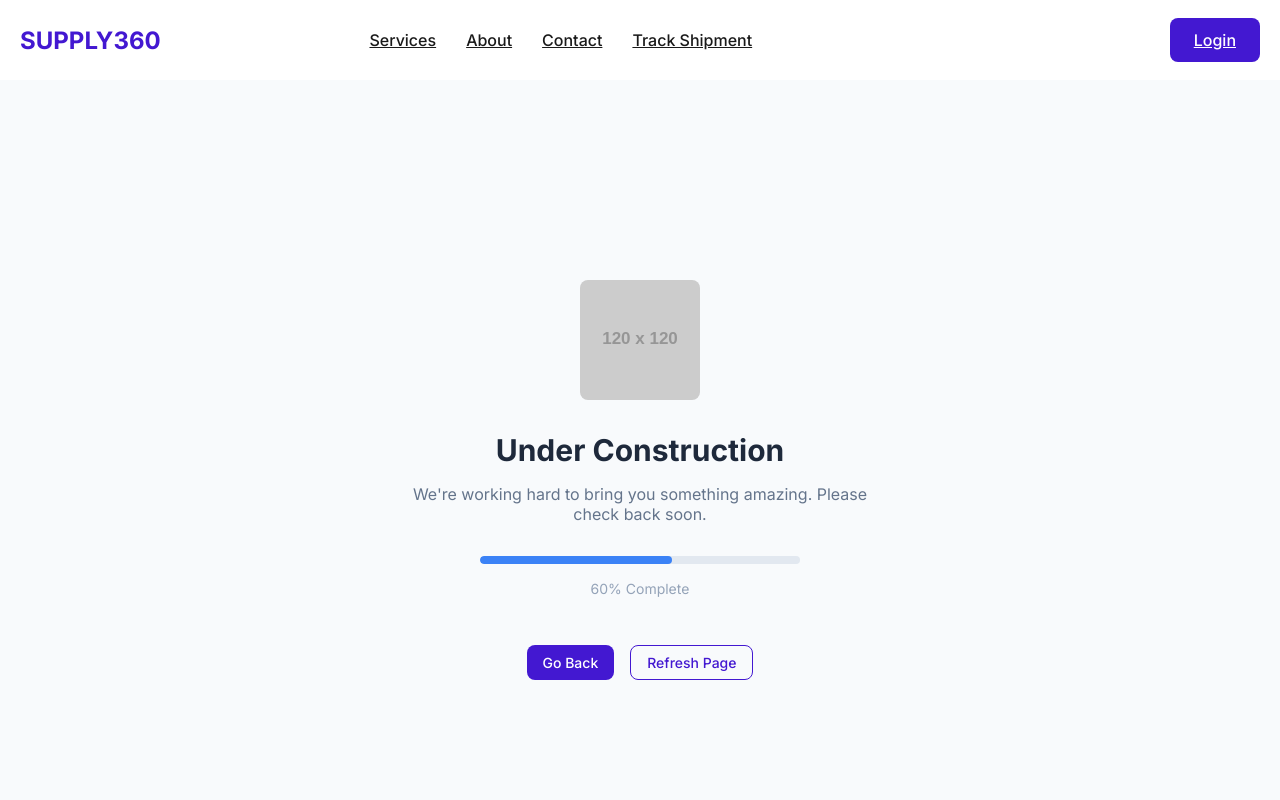
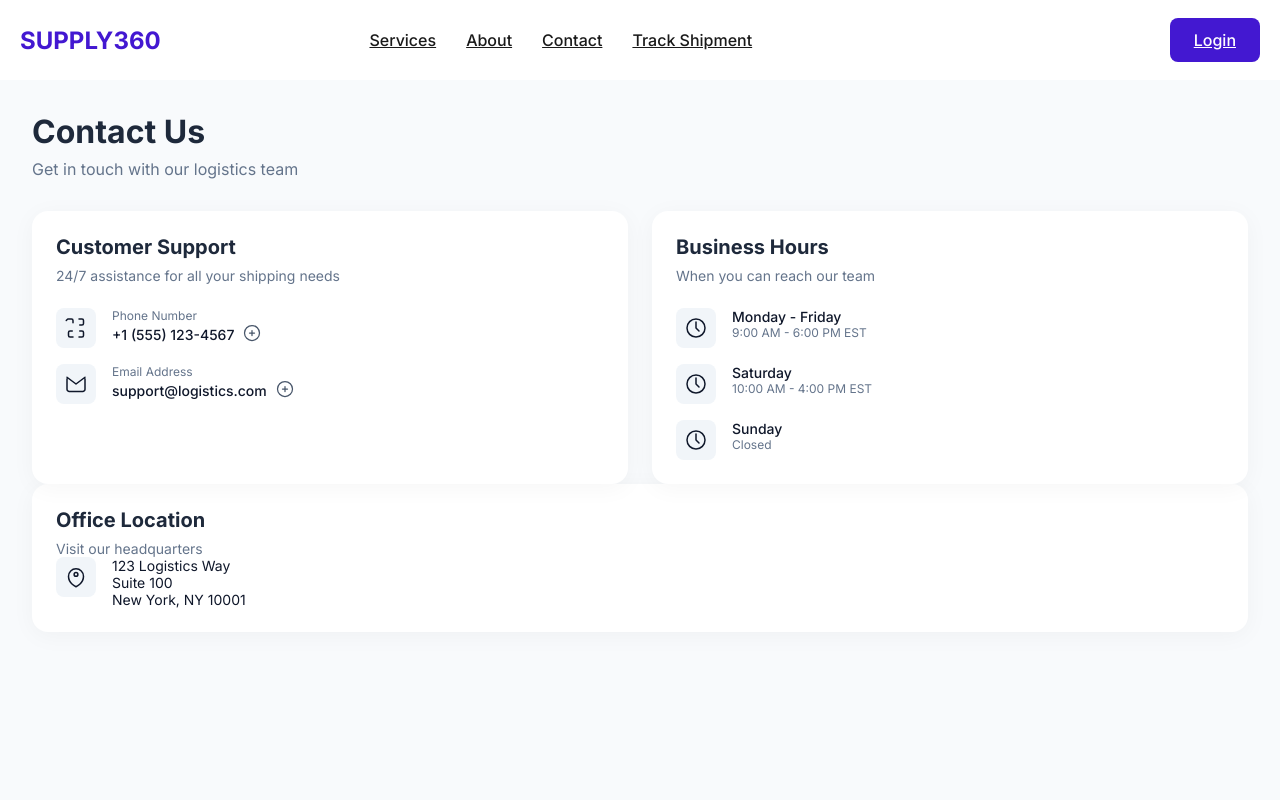
Before and after one commit to seva32/supply-chain-360, a React (Vite) app in the folder frontend/: page /contact in a window 1280 px wide. Shown: the top 800 px of the page. Built offline with nearby package versions, Linux system fonts and the light colour scheme.

Commit message:
sup/18 contact us

```diff
--- a/frontend/src/app/routes/index.tsx
+++ b/frontend/src/app/routes/index.tsx
@@ -1,5 +1,13 @@
 import { RouteObject } from 'react-router'
-import { Dashboard, Login, Layout, Home, dashboardLoader, AboutUs } from '../../views'
+import {
+  Dashboard,
+  Login,
+  Layout,
+  Home,
+  dashboardLoader,
+  AboutUs,
+  ContactUs,
+} from '../../views'
 import WIP from '../../views/wip/WIP'
 
 export const routes: RouteObject[] = [
@@ -31,7 +39,7 @@ export const routes: RouteObject[] = [
     path: '/contact',
     element: (
       <Layout>
-        <WIP />
+        <ContactUs />
       </Layout>
     ),
   },
--- /dev/null
+++ b/frontend/src/views/contact/ContactUs.module.css
@@ -0,0 +1,124 @@
+.container {
+  font-family: 'Inter', sans-serif;
+  min-height: 100vh;
+  width: 100vw;
+  background-color: #f8fafc;
+  display: flex;
+  flex-direction: column;
+}
+
+.content {
+  padding: 2rem;
+}
+
+.title {
+  font-size: 2rem;
+  font-weight: 700;
+  color: #1e293b;
+}
+
+.subtitle {
+  margin-top: 0.5rem;
+  font-size: 1rem;
+  color: #64748b;
+}
+
+.cardsGrid {
+  margin-top: 2rem;
+  display: grid;
+  grid-template-columns: 1fr 1fr;
+  gap: 1.5rem;
+}
+
+@media (max-width: 1024px) {
+  .cardsGrid {
+    grid-template-columns: 1fr;
+  }
+}
+
+.card {
+  background-color: white;
+  border-radius: 1rem;
+  padding: 1.5rem;
+  box-shadow: 0px 4px 24px rgba(0, 0, 0, 0.04);
+}
+
+.cardTitle {
+  font-size: 1.25rem;
+  font-weight: 600;
+  color: #1e293b;
+}
+
+.cardDescription {
+  font-size: 0.875rem;
+  color: #64748b;
+  margin-top: 0.5rem;
+}
+
+.infoGroup {
+  margin-top: 1.5rem;
+  display: flex;
+  flex-direction: column;
+  gap: 1rem;
+}
+
+.contactRow {
+  display: flex;
+  align-items: flex-start;
+  gap: 1rem;
+}
+
+.iconWrapper {
+  width: 2.5rem;
+  height: 2.5rem;
+  background-color: #f1f5f9;
+  border-radius: 0.5rem;
+  display: flex;
+  align-items: center;
+  justify-content: center;
+}
+
+.contactText {
+  flex: 1;
+}
+
+.contactLabel {
+  font-size: 0.75rem;
+  color: #64748b;
+}
+
+.contactValue {
+  font-size: 0.875rem;
+  color: #0f172a;
+  font-weight: 500;
+}
+
+.copyRow {
+  display: flex;
+  align-items: center;
+  gap: 0.5rem;
+}
+
+.copyButton {
+  background: none;
+  border: none;
+  cursor: pointer;
+  padding: 0;
+}
+
+.officeAddress {
+  font-size: 0.875rem;
+  color: #0f172a;
+}
+
+.toast {
+  position: fixed;
+  bottom: 1.5rem;
+  right: 1.5rem;
+  background-color: #22c55e;
+  color: white;
+  padding: 0.75rem 1.25rem;
+  border-radius: 0.5rem;
+  font-weight: 500;
+  box-shadow: 0 2px 10px rgba(0, 0, 0, 0.1);
+}
--- /dev/null
+++ b/frontend/src/views/contact/ContactUs.tsx
@@ -0,0 +1,215 @@
+import { useState } from 'react'
+import styles from './ContactUs.module.css'
+
+export default function ContactUs() {
+  const [showCopySuccess, setShowCopySuccess] = useState(false)
+
+  const copyToClipboard = (text: string) => {
+    navigator.clipboard.writeText(text)
+    setShowCopySuccess(true)
+    setTimeout(() => setShowCopySuccess(false), 2000)
+  }
+
+  return (
+    <div className={styles.container}>
+      <div className={styles.content}>
+        <h1 className={styles.title}>Contact Us</h1>
+        <p className={styles.subtitle}>Get in touch with our logistics team</p>
+
+        <div className={styles.cardsGrid}>
+          <div className={styles.card}>
+            <h2 className={styles.cardTitle}>Customer Support</h2>
+            <p className={styles.cardDescription}>
+              24/7 assistance for all your shipping needs
+            </p>
+
+            <div className={styles.infoGroup}>
+              <div className={styles.contactRow}>
+                <div className={styles.iconWrapper}>
+                  <PhoneIcon />
+                </div>
+                <div className={styles.contactText}>
+                  <p className={styles.contactLabel}>Phone Number</p>
+                  <div className={styles.copyRow}>
+                    <p className={styles.contactValue}>+1 (555) 123-4567</p>
+                    <button
+                      onClick={() => copyToClipboard('+1 (555) 123-4567')}
+                      className={styles.copyButton}
+                    >
+                      <CopyIcon />
+                    </button>
+                  </div>
+                </div>
+              </div>
+
+              <div className={styles.contactRow}>
+                <div className={styles.iconWrapper}>
+                  <EmailIcon />
+                </div>
+                <div className={styles.contactText}>
+                  <p className={styles.contactLabel}>Email Address</p>
+                  <div className={styles.copyRow}>
+                    <p className={styles.contactValue}>support@logistics.com</p>
+                    <button
+                      onClick={() => copyToClipboard('support@logistics.com')}
+                      className={styles.copyButton}
+                    >
+                      <CopyIcon />
+                    </button>
+                  </div>
+                </div>
+              </div>
+            </div>
+          </div>
+
+          <div className={styles.card}>
+            <h2 className={styles.cardTitle}>Business Hours</h2>
+            <p className={styles.cardDescription}>
+              When you can reach our team
+            </p>
+
+            <div className={styles.infoGroup}>
+              <div className={styles.contactRow}>
+                <div className={styles.iconWrapper}>
+                  <ClockIcon />
+                </div>
+                <div>
+                  <p className={styles.contactValue}>Monday - Friday</p>
+                  <p className={styles.contactLabel}>9:00 AM - 6:00 PM EST</p>
+                </div>
+              </div>
+              <div className={styles.contactRow}>
+                <div className={styles.iconWrapper}>
+                  <ClockIcon />
+                </div>
+                <div>
+                  <p className={styles.contactValue}>Saturday</p>
+                  <p className={styles.contactLabel}>10:00 AM - 4:00 PM EST</p>
+                </div>
+              </div>
+              <div className={styles.contactRow}>
+                <div className={styles.iconWrapper}>
+                  <ClockIcon />
+                </div>
+                <div>
+                  <p className={styles.contactValue}>Sunday</p>
+                  <p className={styles.contactLabel}>Closed</p>
+                </div>
+              </div>
+            </div>
+          </div>
+        </div>
+
+        <div className={styles.card}>
+          <h2 className={styles.cardTitle}>Office Location</h2>
+          <p className={styles.cardDescription}>Visit our headquarters</p>
+          <div className={styles.contactRow}>
+            <div className={styles.iconWrapper}>
+              <LocationIcon />
+            </div>
+            <div>
+              <p className={styles.officeAddress}>123 Logistics Way</p>
+              <p className={styles.officeAddress}>Suite 100</p>
+              <p className={styles.officeAddress}>New York, NY 10001</p>
+            </div>
+          </div>
+        </div>
+      </div>
+
+      {showCopySuccess && (
+        <div className={styles.toast}>Copied to clipboard!</div>
+      )}
+    </div>
+  )
+}
+
+// Icons
+const PhoneIcon = () => (
+  <svg
+    fill="none"
+    viewBox="0 0 24 24"
+    strokeWidth="1.5"
+    stroke="#0f172a"
+    width="24"
+    height="24"
+  >
+    <path
+      strokeLinecap="round"
+      strokeLinejoin="round"
+      d="M2.25 4.5L3 3.75A1.5 1.5 0 014.5 3h3A1.5 1.5 0 019 4.5v2.25M15 3h3a1.5 1.5 0 011.5 1.5v3A1.5 1.5 0 0118 9h-2.25M15 21h3a1.5 1.5 0 001.5-1.5v-3A1.5 1.5 0 0018 15h-2.25M9 21H6a1.5 1.5 0 01-1.5-1.5v-3A1.5 1.5 0 016 15h2.25"
+    />
+  </svg>
+)
+
+const EmailIcon = () => (
+  <svg
+    fill="none"
+    viewBox="0 0 24 24"
+    strokeWidth="1.5"
+    stroke="#0f172a"
+    width="24"
+    height="24"
+  >
+    <path
+      strokeLinecap="round"
+      strokeLinejoin="round"
+      d="M3 5.25L12 12l9-6.75M21 6.75v10.5a2.25 2.25 0 01-2.25 2.25H5.25A2.25 2.25 0 013 17.25V6.75"
+    />
+  </svg>
+)
+
+const CopyIcon = () => (
+  <svg
+    fill="none"
+    viewBox="0 0 24 24"
+    strokeWidth="1.5"
+    stroke="#475569"
+    width="20"
+    height="20"
+  >
+    <path
+      strokeLinecap="round"
+      strokeLinejoin="round"
+      d="M9 12h6m-3-3v6m9-3a9 9 0 11-18 0 9 9 0 0118 0z"
+    />
+  </svg>
+)
+
+const ClockIcon = () => (
+  <svg
+    fill="none"
+    viewBox="0 0 24 24"
+    strokeWidth="1.5"
+    stroke="#0f172a"
+    width="24"
+    height="24"
+  >
+    <path
+      strokeLinecap="round"
+      strokeLinejoin="round"
+      d="M12 6v6l3 3m6-3a9 9 0 11-18 0 9 9 0 0118 0z"
+    />
+  </svg>
+)
+
+const LocationIcon = () => (
+  <svg
+    fill="none"
+    viewBox="0 0 24 24"
+    strokeWidth="1.5"
+    stroke="#0f172a"
+    width="24"
+    height="24"
+  >
+    <path
+      strokeLinecap="round"
+      strokeLinejoin="round"
+      d="M12 11.25a1.875 1.875 0 100-3.75 1.875 1.875 0 000 3.75z"
+    />
+    <path
+      strokeLinecap="round"
+      strokeLinejoin="round"
+      d="M19.5 11.25c0 7.5-7.5 10.5-7.5 10.5S4.5 18.75 4.5 11.25a7.5 7.5 0 1115 0z"
+    />
+  </svg>
+)
--- a/frontend/src/views/index.ts
+++ b/frontend/src/views/index.ts
@@ -3,5 +3,6 @@ export { default as Login } from './login/Login'
 export { default as Layout } from './layout/Layout'
 export { default as Dashboard } from './dashboard/Dashboard'
 export { default as AboutUs } from './about/AboutUs'
+export { default as ContactUs } from './contact/ContactUs'
 
 export { dashboardLoader } from './dashboard/dashboardLoader'
```
